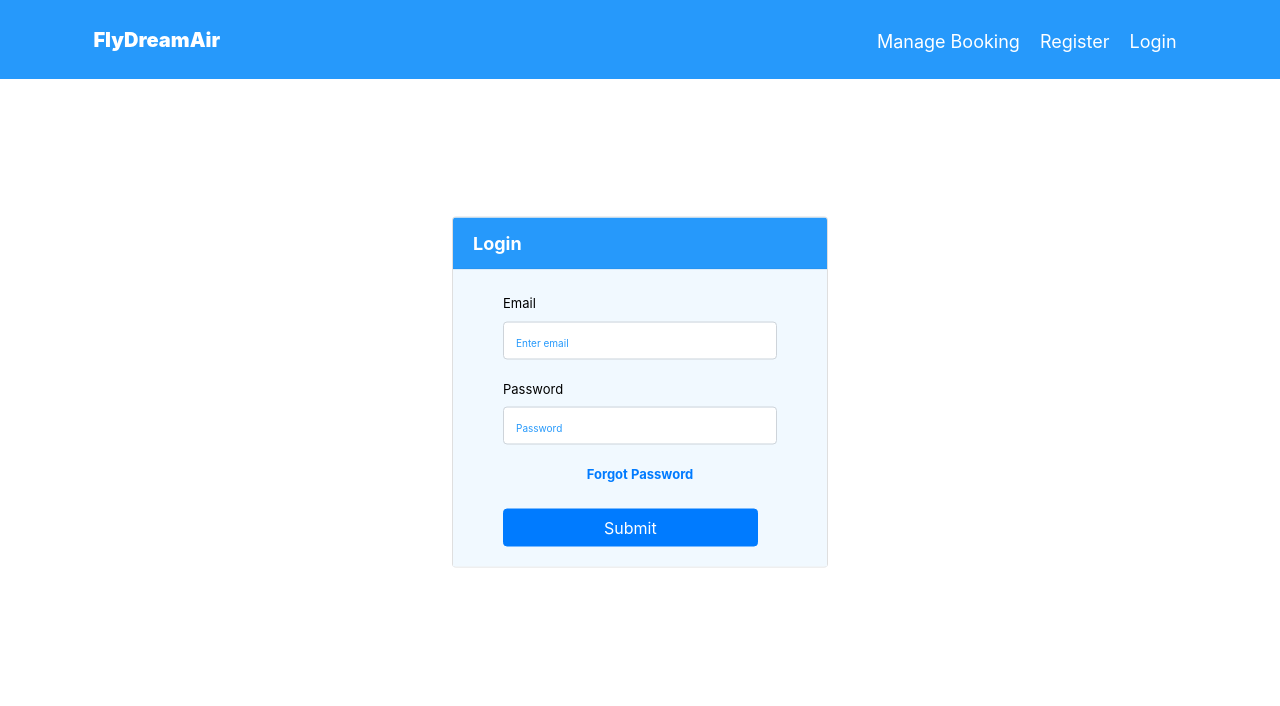
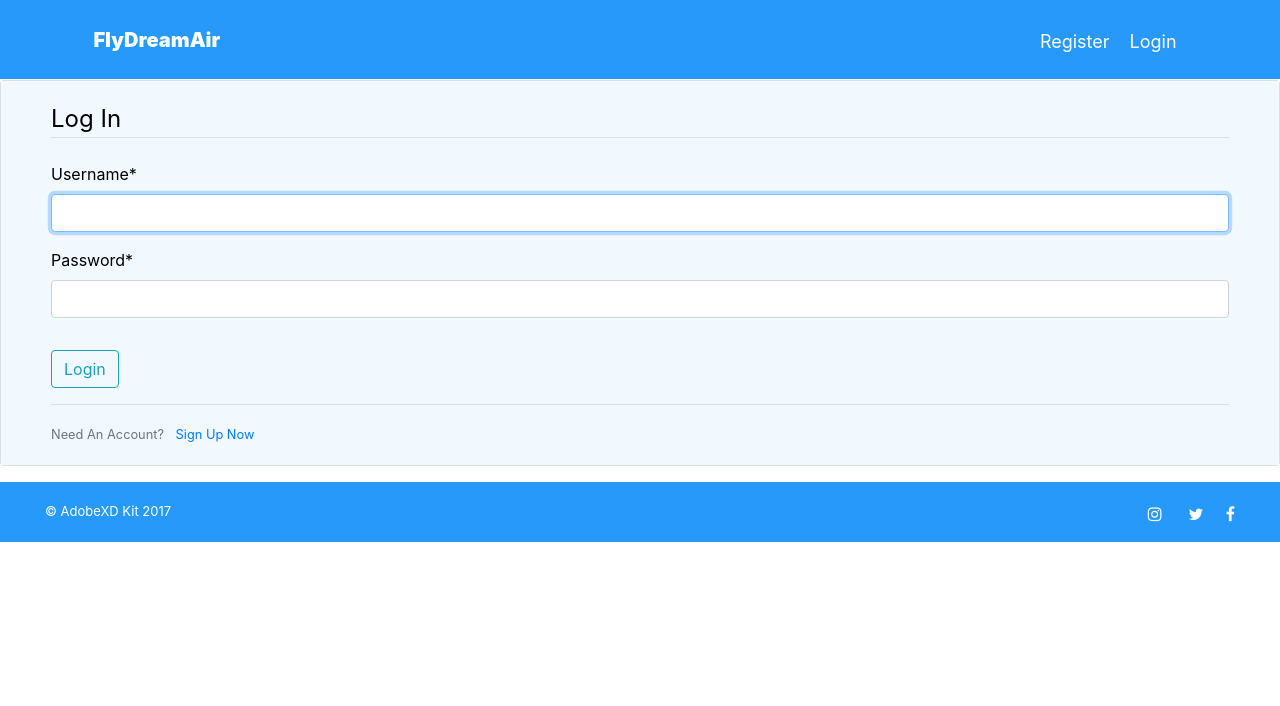
Before and after one commit to ayemed8/FlyDreamAir, a Django app: page /login/ in a window 1280 px wide. Shown: the top 706 px of the page. Run offline with Django 4.2, Linux system fonts and the light colour scheme; some libraries are stand-ins or nearby versions.

Commit message:
Feat: Solved #5
- user can now login and logout with auth system
- logged in users can only see their booked flight tickets

```diff
--- a/django_backend/app/templates/base.html
+++ b/django_backend/app/templates/base.html
@@ -69,17 +69,16 @@
         <div class="collapse navbar-collapse" id="navbarSupportedContent">
           <ul class="navbar-nav mr-auto"></ul>
           <form id="HeaderContent" class="form-inline my-2 my-lg-0">
-            <p>
-              <a class="HeaderLinks" href="{% url 'my-tickets' %}"
-                >Manage Booking</a
-              >
-            </p>
-            <p>
-              <a class="HeaderLinks" href="{% url 'register' %}"
-                >Register</a
-              >
-            </p>
-            <p><a class="HeaderLinks" href="{% url 'login' %}">Login</a></p>
+
+
+            {% if user.is_authenticated %}
+              <p><a class="HeaderLinks" href="{% url 'my-tickets' %}">Manage Booking</a></p>
+              <p><a class="HeaderLinks" href="#">{{user}}</a></p>
+              <p><a class="HeaderLinks" href="{% url 'logout' %}">Logout</a></p>
+            {% else %}
+              <p> <a class="HeaderLinks" href="{% url 'register' %}">Register</a></p>
+              <p><a class="HeaderLinks" href="{% url 'login' %}">Login</a></p>
+            {% endif %}
           </form>
         </div>
       </div>
--- a/django_backend/app/urls.py
+++ b/django_backend/app/urls.py
@@ -1,4 +1,7 @@
+from re import template
 from django.urls import path
+
+from django.contrib.auth import views as auth_views
 from .import views
 from users import views as user_views
 
@@ -6,7 +9,9 @@ urlpatterns = [
     path('', views.home, name='home'),
     path('home/', views.home, name='home'),
     path('register/', user_views.register, name='register'),
-    path('login/', views.login, name='login'),
+    path('login/', auth_views.LoginView.as_view(template_name="login.html"), name='login'),
+    path('logout/', auth_views.LogoutView.as_view(template_name="logout.html"), name='logout'),
+
     path('flights/', views.choose_flight, name='available-flights'),
     path('my-info/', views.fill_passenger_info, name='my-info'),
     path('flight-extra-services/', views.fill_extra_service, name='extra-services'),
--- a/django_backend/app/views.py
+++ b/django_backend/app/views.py
@@ -1,15 +1,13 @@
 from django.shortcuts import render
 from app.utils.paths import get_meal_menu_csv_path
 from app.utils.util import read_csv, get_country_info
+from django.contrib.auth.decorators import login_required
 
 def home(request):
     countries : list
 
     country_city_code = get_country_info()
     return render(request, 'home.html', {'country_city_code': country_city_code})
-
-def login(request):
-    return render(request, 'login.html')
 
 def choose_flight(request):
     return render(request, 'departing_flights.html')
@@ -34,5 +32,6 @@ def choose_seat(request):
 def make_payment(request):
     return render(request, 'payment_detail.html')
 
+@login_required
 def show_booking(request):
     return render(request, 'my_booking.html')
--- a/django_backend/main/settings.py
+++ b/django_backend/main/settings.py
@@ -125,3 +125,6 @@ STATIC_URL = 'static/'
 
 DEFAULT_AUTO_FIELD = 'django.db.models.BigAutoField'
 CRISPY_TEMPLATE_PACK = 'bootstrap4'
+
+LOGIN_REDIRECT_URL = 'home'
+LOGIN_URL = 'login'
--- /dev/null
+++ b/django_backend/users/templates/login.html
@@ -0,0 +1,23 @@
+{% extends 'base.html' %}
+{% load crispy_forms_tags %}
+{% block content %}
+<div class="card text-white mb-3" style="max-width: max ">
+    <div class="card-body">
+        <form method="POST">
+            {% csrf_token %}
+            <fieldset class="form-group">
+                <legend class="border-bottom mb-4">Log In</legend>
+                {{ form|crispy }}
+            </fieldset>
+            <div class="form-group">
+                <button class="btn btn-outline-info" type="submit">Login</button>
+            </div>
+        </form>
+        <div class="border-top pt-3">
+            <small class="text-muted">
+                Need An Account? <a class="ml-2" href="{% url 'register' %}">Sign Up Now</a>
+            </small>
+        </div>
+    </div>
+</div>
+{% endblock content%}
--- a/django_backend/users/views.py
+++ b/django_backend/users/views.py
@@ -9,8 +9,8 @@ def register(request):
         if form.is_valid():
             form.save()
             username = form.cleaned_data.get('username')
-            messages.success(request, f'Account created for {username}!')
-            return redirect('home')
+            messages.success(request, f'{username}, your account has been created! You are now able to log in.')
+            return redirect('login')
     else:
         form = UserRegisterForm()
     return render(request, 'register.html', {'form': form})
```
Also changed, not shown: django_backend/users/templates/logout.html (added, +11 -0 lines), django_backend/database/db.sqlite3, django_backend/users/templates/v1_login.html (renamed from django_backend/app/templates/login.html), django_backend/users/templates/v1_register.html (renamed from django_backend/app/templates/create_account.html), 1 other file.
